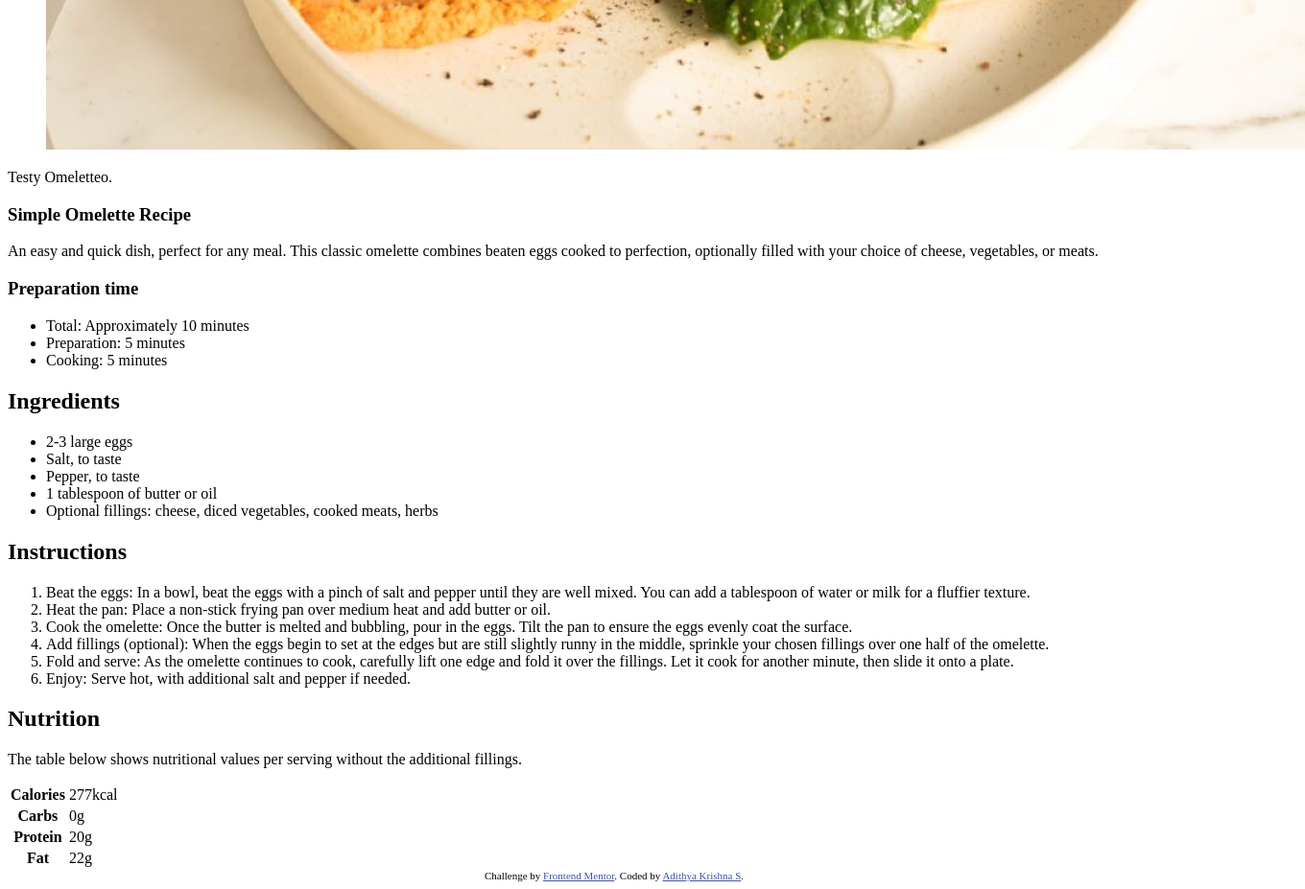
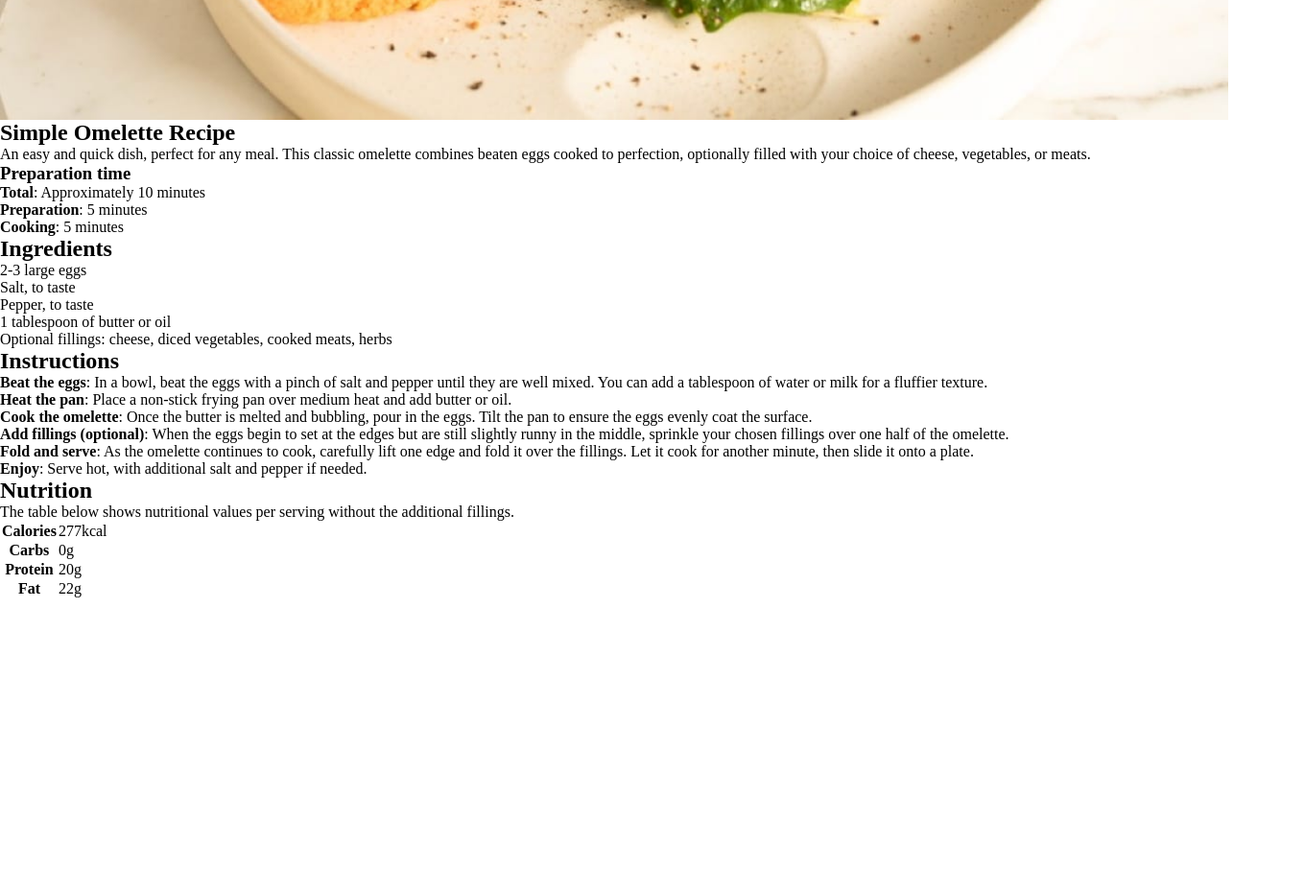
Before and after one commit to ADITHYAKRISHNAS/0003_001_CSS_Recipe-Page-Main_20240225, a plain HTML site: page index.html in a window 1280 px wide. Shown: the part 460-1387 px from the top of the page at 96% size, 1360 px wide, since content can reach past the window. After the commit the page ends 1085 px from the top, so only its background shows below. Drawn offline with Linux system fonts and the light colour scheme; a web font is replaced by a local one.

```diff
--- a/index.html
+++ b/index.html
@@ -7,6 +7,8 @@
   <meta name="viewport" content="width=device-width, initial-scale=1.0"> <!-- displays site properly based on user's device -->
 
   <link rel="icon" type="image/png" sizes="32x32" href="./assets/images/favicon-32x32.png">
+
+  <link rel="stylesheet" href="./style.css">
 
   <title>Frontend Mentor | Recipe page</title>
 
@@ -21,29 +23,30 @@
   <section>
     <figure>
       <img src="./assets/images/image-omelette.jpeg" width="1312" height="600" alt="Testy Omeletteo.">
+
+      <figcaption class="offscreen">
+        Testy Omeletteo.
+      </figcaption>
     </figure>
-    <figcaption class="offscreen">
-      Testy Omeletteo.
-    </figcaption>
+
   </section>
 
   <section>
 
-    <article>
+
+
       <h1>Simple Omelette Recipe</h1>
 
       <p>An easy and quick dish, perfect for any meal. This classic omelette combines beaten eggs cooked
         to perfection, optionally filled with your choice of cheese, vegetables, or meats.</p>
 
-      </article>
-
       <article>
         <h3>Preparation time </h3>
 
         <ul>
-          <li>Total: Approximately 10 minutes</li>
-          <li>Preparation: 5 minutes</li>
-          <li>Cooking: 5 minutes</li>
+          <li> <strong>Total</strong>: Approximately 10 minutes</li>
+          <li><strong>Preparation</strong>: 5 minutes</li>
+          <li><strong>Cooking</strong>: 5 minutes</li>
         </ul>
       </article>
 
@@ -70,24 +73,28 @@
       <h2>Instructions</h2>
 
       <ol>
-        <li>Beat the eggs: In a bowl, beat the eggs with a pinch of salt and pepper until they are well mixed.
+        <li>
+          <strong>Beat the eggs</strong>: In a bowl, beat the eggs with a pinch of salt and pepper until they are well mixed.
           You can add a tablespoon of water or milk for a fluffier texture.
         </li>
         <li>
-          Heat the pan: Place a non-stick frying pan over medium heat and add butter or oil.
+           <strong>Heat the pan</strong>: Place a non-stick frying pan over medium heat and add butter or oil.
         </li>
-        <li>Cook the omelette: Once the butter is melted and bubbling, pour in the eggs. Tilt the pan to ensure
+        <li>
+          <strong>Cook the omelette</strong>: Once the butter is melted and bubbling, pour in the eggs. Tilt the pan to ensure
           the eggs evenly coat the surface.</li>
 
-        <li>Add fillings (optional): When the eggs begin to set at the edges but are still slightly runny in the
+        <li>
+          <strong>Add fillings (optional)</strong>: When the eggs begin to set at the edges but are still slightly runny in the
           middle, sprinkle your chosen fillings over one half of the omelette.</li>
 
-        <li>Fold and serve: As the omelette continues to cook, carefully lift one edge and fold it over the
+        <li>
+          <strong>Fold and serve</strong>: As the omelette continues to cook, carefully lift one edge and fold it over the
           fillings. Let it cook for another minute, then slide it onto a plate.
         </li>
 
         <li>
-          Enjoy: Serve hot, with additional salt and pepper if needed.
+          <strong>Enjoy</strong>: Serve hot, with additional salt and pepper if needed.
         </li>
       </ol>
 
@@ -122,7 +129,7 @@
 
   </section>
 
-  <div class="attribution offsreen">
+  <div class="attribution offscreen">
     Challenge by <a href="https://www.frontendmentor.io?ref=challenge" target="_blank">Frontend Mentor</a>.
     Coded by <a href="https://github.com/ADITHYAKRISHNAS">Adithya Krishna S</a>.
   </div>
--- a/style.css
+++ b/style.css
@@ -0,0 +1,63 @@
+@import url(https://fonts.google.com/specimen/Young+Serif);
+@import url(https://fonts.google.com/specimen/Outfit);
+
+/* ||RESET|| */
+
+*,
+*::after,
+*::before{
+    margin: 0;
+    padding: 0;
+    box-sizing: border-box;
+}
+
+img{
+    display:block;
+    max-width: 100%;
+    height: auto;
+}
+
+
+p, h1, h2, h3, h4, h5, h6 {
+    overflow-wrap: break-word;
+  }
+
+
+/* ||VARIABLE|| */
+
+:root{
+
+    /* FONT */
+    --FF: "Outfit", sans-serif;
+    --FF-HEADINGS: "Young Serif",serif;
+
+    --FS:1rem;
+    --FS-HEADING-ONE:3rem;
+    --FS-HEADING-TWO:2rem;
+    --FS-HEADING-THREE:1.5rem;
+
+    --FW:400;
+    --FW-TWO:600;
+    --FW-THREE:700;
+
+    /* COLOR */
+    --BACKGROUND-COLOR-BODY:hsl(30, 54%, 90%);
+    --BACKGROUND-COLOR-CONTENT:hsl(30, 18%, 87%);
+    --BACKGROUND-COLOR-CONTENT-SMALL:hsl(330, 100%, 98%);
+
+    --FONT-COLOR-HEADING:hsl(14, 45%, 36%);
+    --FONT-COLOR-HEADING-TWO: hsl(332, 51%, 32%);
+    --FONT-COLOR-PARAGRAPH:hsl(30, 10%, 34%);
+    --FONT-COLOR-PARAGHRAPH-STRONG:hsl(24, 5%, 18%);
+
+
+
+}
+
+
+/* ||UTILITY|| */
+
+.offscreen {
+    position: absolute;
+    left: -10000px;
+}
```
